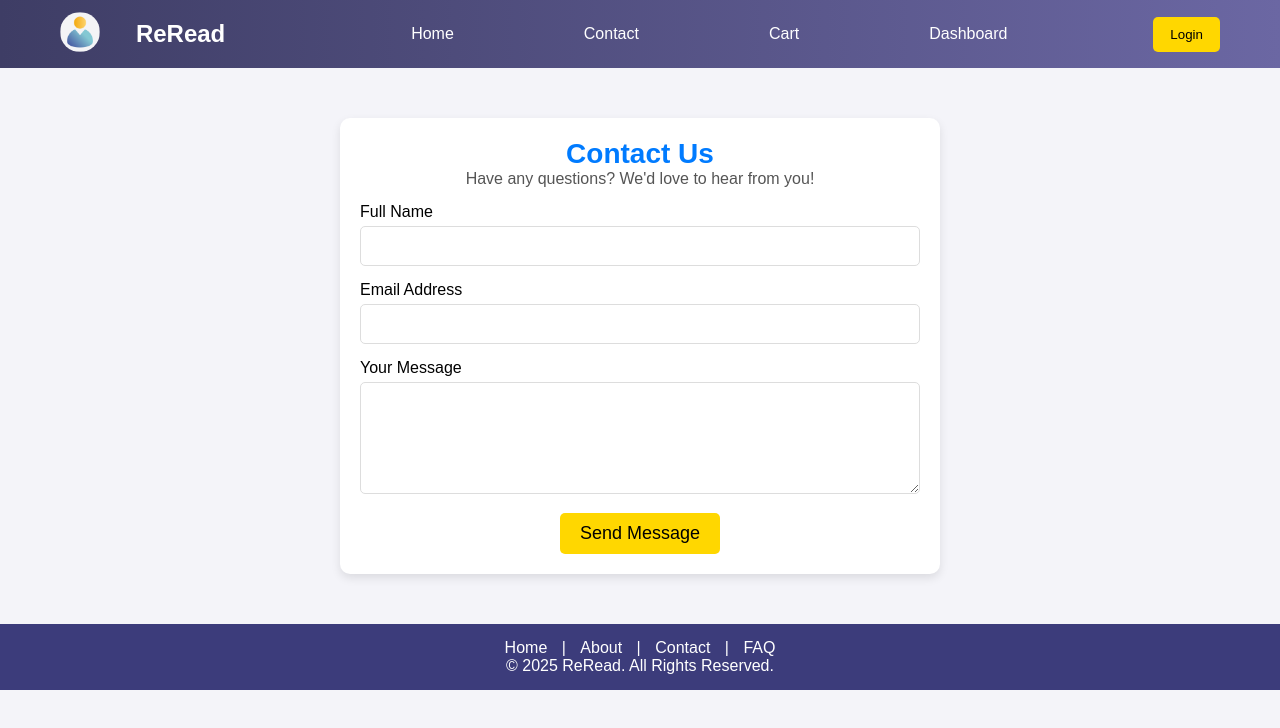
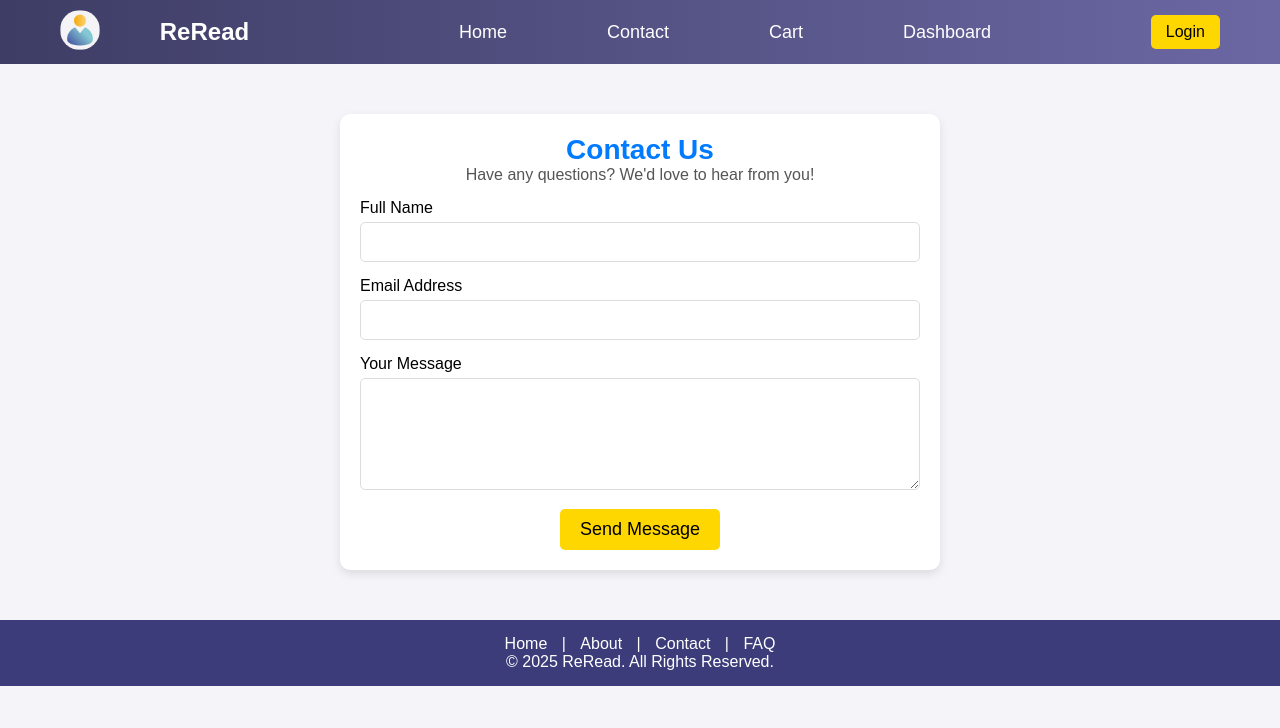
Before and after one commit to rohitsable123/PBL-Project, a plain HTML site: page contact/contact.html in a window 1280 px wide. Drawn offline with Linux system fonts and the light colour scheme.

Commit message:
Update contact.css

```diff
--- a/contact/contact.css
+++ b/contact/contact.css
@@ -16,18 +16,8 @@ body {
 /* Header */
 header {
   background: linear-gradient(to right, #3e3d65, #6b67a3);
-    padding: 12px 0;
-    color: white;
-    text-align: center;
+  padding: 10px 0;
 }
-
-.profile-icon {
-    width: 40px;
-    height: 40px;
-    border-radius: 50%;
-    object-fit: cover;
-}
-
 
 nav {
   display: flex;
@@ -36,10 +26,9 @@ nav {
   max-width: 1200px;
   margin: 0 auto;
   padding: 0 20px;
-    position: relative;
 }
 
-nav .logo {
+.logo {
   color: white;
   font-size: 24px;
   font-weight: bold;
@@ -49,26 +38,31 @@ nav .logo {
 nav ul {
   list-style: none;
   display: flex;
-    gap: 20px;
 }
 
 nav ul li {
-    margin-right:110px;
+  margin-right: 100px;
 }
 
 nav ul li a {
   color: white;
   text-decoration: none;
-    font-weight: 500;
+  font-size: 18px;
 }
 
-nav .login-btn {
-    background: Gold;
-    color: Black;
+.login-btn {
+  background-color: gold;
   border: none;
-    padding: 10px 17px;
+  padding: 8px 15px;
   border-radius: 5px;
+  font-size: 16px;
   cursor: pointer;
+}
+
+.profile-icon {
+  width: 40px;
+  height: 40px;
+  border-radius: 50%;
 }
 
 /* Contact Section */
```
Lines whose indentation alone changed are shown as unchanged.
